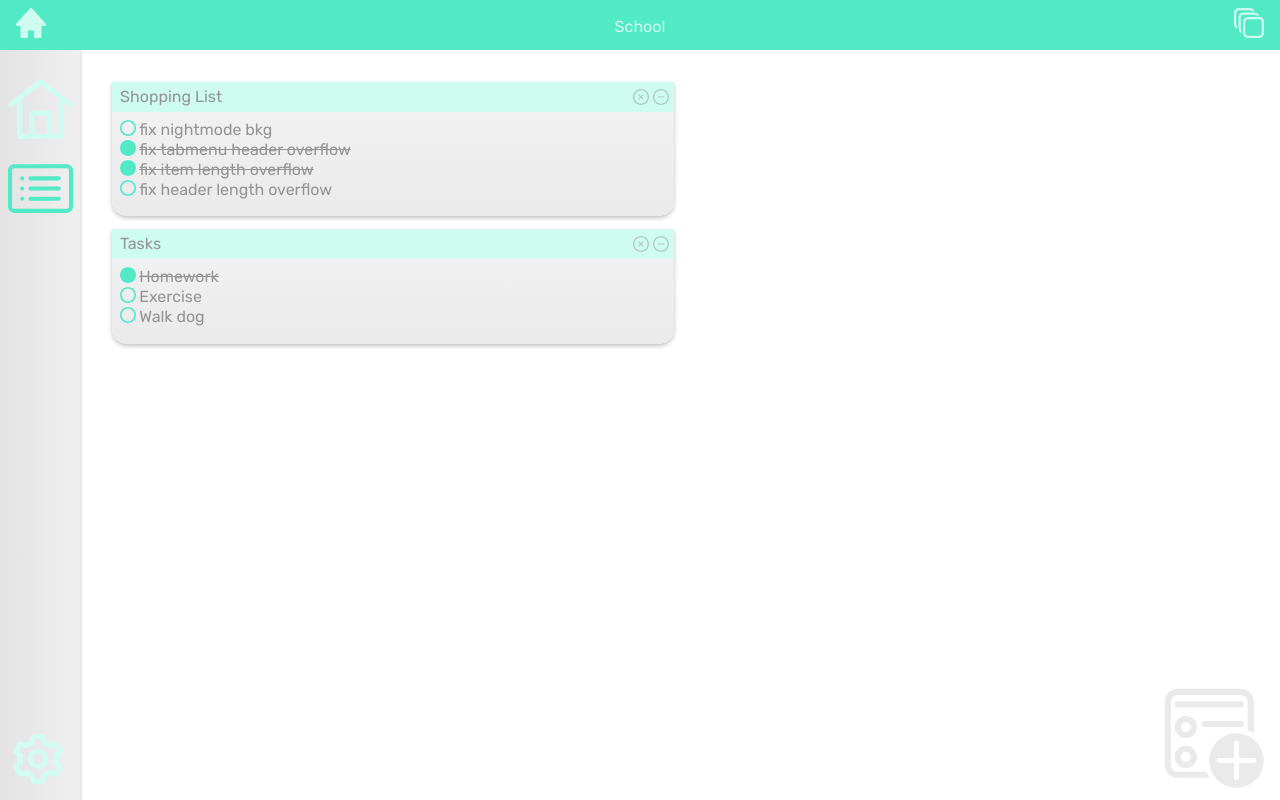
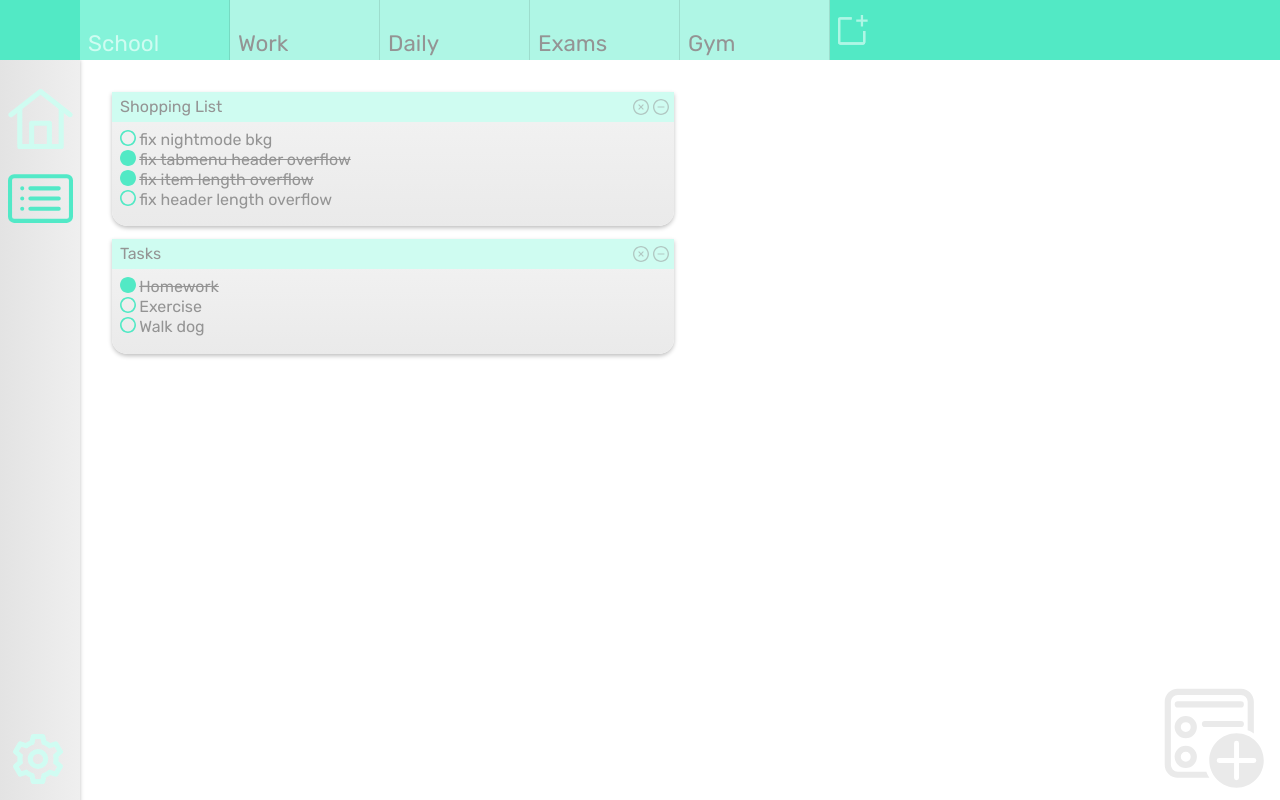
Before and after one commit to kadamidev/skiller-nextjs, a Next.js app: page /tasker_app in a window 1280 px wide. Built offline with nearby package versions, Linux system fonts and the light colour scheme.

Commit message:
WIP added tab navbar functionality on desktop viewport

```diff
--- a/components/tasker_app/TabNav.jsx
+++ b/components/tasker_app/TabNav.jsx
@@ -3,6 +3,7 @@ import styles from '../../styles/app/TabNav.module.scss'
 import Image from 'next/image'
 import Link from 'next/link'
 import TabsMenu from './TabsMenu';
+import { useMediaQuery } from '../../lib/useMediaQuery';
 
 const TabNav = ({darkMode, tabsState, dispatch}) => {
 
@@ -16,13 +17,16 @@ const TabNav = ({darkMode, tabsState, dispatch}) => {
 
     const currentTab = tabsState.tabs[tabsState.currentTabIdx]
 
+    const isDesktop = useMediaQuery('(min-width: 769px)')
+
     return (
         <>
         <nav className={styles.container}>
-            <div className={styles.homeWrap}>
+            {/* ------------------------- mobile --------------------------- */}
+            { !isDesktop && <>
+            <div className={styles.homeWrap}>w
                 <Link href='/menu'><a><Image src="/img/app/home.svg" width={30} height={30}/></a></Link>
             </div>
-
             <div className={styles.tab}>
                 { !tabEdit ?
                     <>
@@ -32,18 +36,32 @@ const TabNav = ({darkMode, tabsState, dispatch}) => {
                     :
                     <input className={styles.tabInput} type="text" value={currentTab.name} onChange={ (event) => dispatch({type: 'changeTabName', payload: { tabId: currentTab.id, name: event.target.value} }) } onBlur={toggleTabEdit}/>
                 }
-                {/* <div className={styles.edit}><Image src='/img/app/edit.svg' height={16} width={16} onClick={toggleTabEdit} /></div> */}
             </div>
 
             <div className={styles.tabsWrap}>
                 <Image src="/img/app/tabs.svg" width={30} height={30} onClick={toggleTabMenu} />
             </div>
+            </> }
+            {/* ------------------------- Desktop --------------------------- */}
+            { isDesktop && <>
+            <ul className={styles.tabsList}>
+                {tabsState.tabs.map( (tab, index) => {
+                    return (
+                    <li key={tab.id} className={(tabsState.currentTabIdx == index) ? [styles.desktopTab, styles.desktopCurrent].join(" ") : styles.desktopTab } onClick={ () => dispatch({type: 'changeCurrentTab', payload: {id: tab.id, idx: index} }) }>
+                        <span>{tab.name}</span>
+                    </li>
+                    )
+                })}
+            </ul>
+            <div className={styles.newTabWrapper}>
+                <Image src='/img/app/new-tab.svg' height={30} width={30} onClick={ () => dispatch({type: 'addNewTab'}) } />
+            </div>
+            </>}
 
         </nav>
         <div className={showTabMenu ? styles.showTabMenu : styles.hideTabMenu}>
             <TabsMenu darkMode={darkMode} tabsState={tabsState} dispatch={dispatch}/>
         </div>
-        {/* { showTabMenu && <TabsMenu /> } */}
         </>
     );
 }
--- a/styles/app/TabNav.module.scss
+++ b/styles/app/TabNav.module.scss
@@ -65,3 +65,55 @@
         }
     }
 }
+
+@media screen and (min-width: 769px) {
+    .container {
+        height: 60px;
+        padding: 0;
+        justify-content: unset;
+
+        ul.tabsList {
+            // border: 1px solid yellow;
+            margin-left: 80px;
+            align-self: flex-end;
+            height: 100%;
+            max-width: Calc(80vw);
+            display: flex;
+            overflow: auto;
+
+            .desktopTab {
+                // border: 1px solid #949494;
+                height: 100%;
+                min-width: 100px;
+                width: 150px;
+                max-width: 150px;
+                background: #AFF6E5;
+                display: flex;
+                align-items: flex-end;
+                border-right: 0.5px solid rgba(0, 0, 0, 0.1);
+                padding: 0 0 0.2em 0.5em;
+
+
+                span {
+                    color: #949494;
+                    font-size: 1.4em;
+                }
+            }
+
+            .desktopCurrent {
+                background: #84F3D9;
+                span {
+                    color: var(--lightest-aqua);
+                }
+            }
+
+        }
+        .newTabWrapper {
+            margin-left: .5em;
+            display: flex;
+            align-items: center;
+        }
+
+
+    }
+}
--- a/styles/app/tasker_app.module.scss
+++ b/styles/app/tasker_app.module.scss
@@ -86,6 +86,7 @@
     .container {
 
         .tabs {
+            height: 60px;
         }
 
         .settingsWrap {
```
